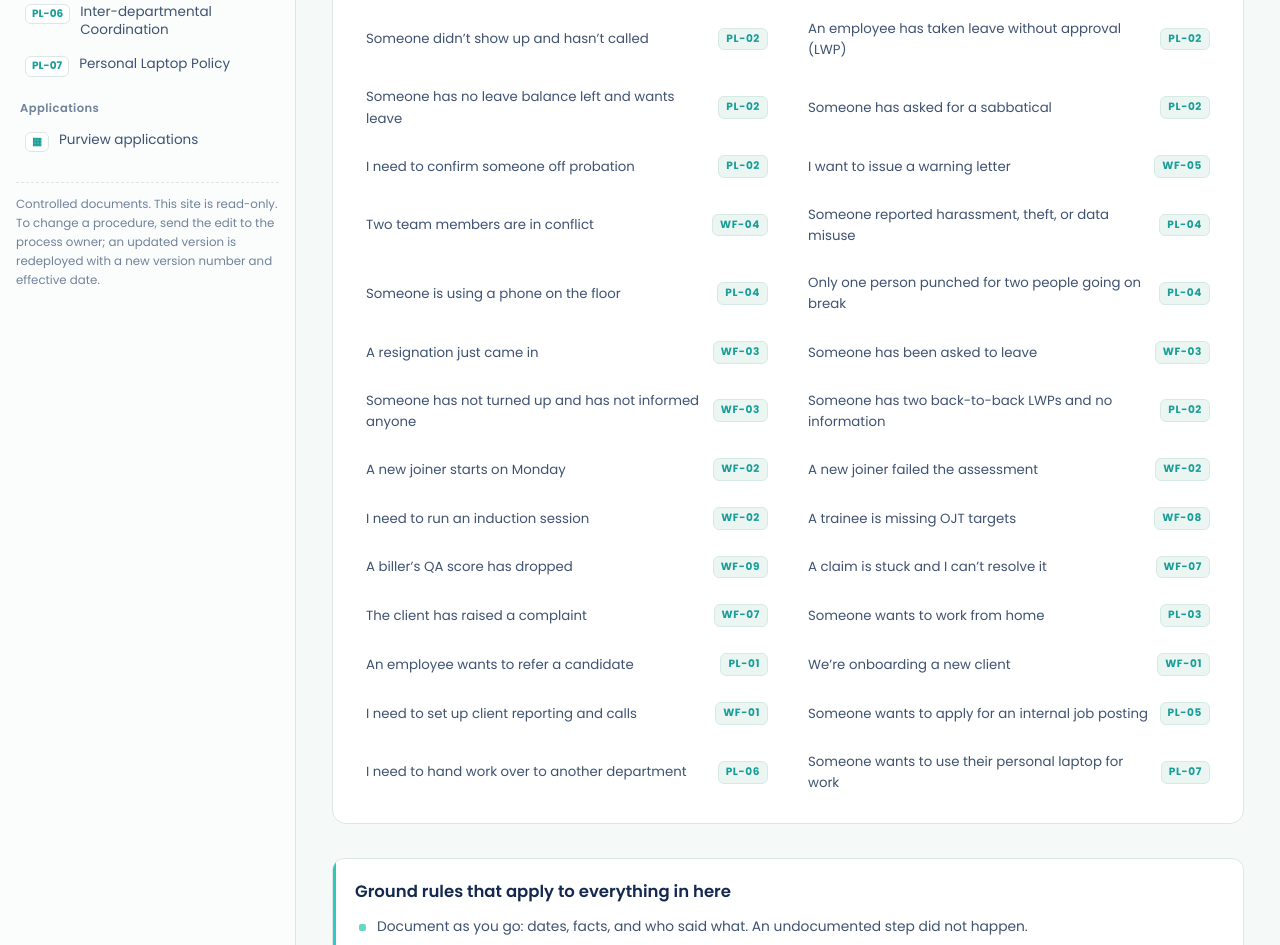
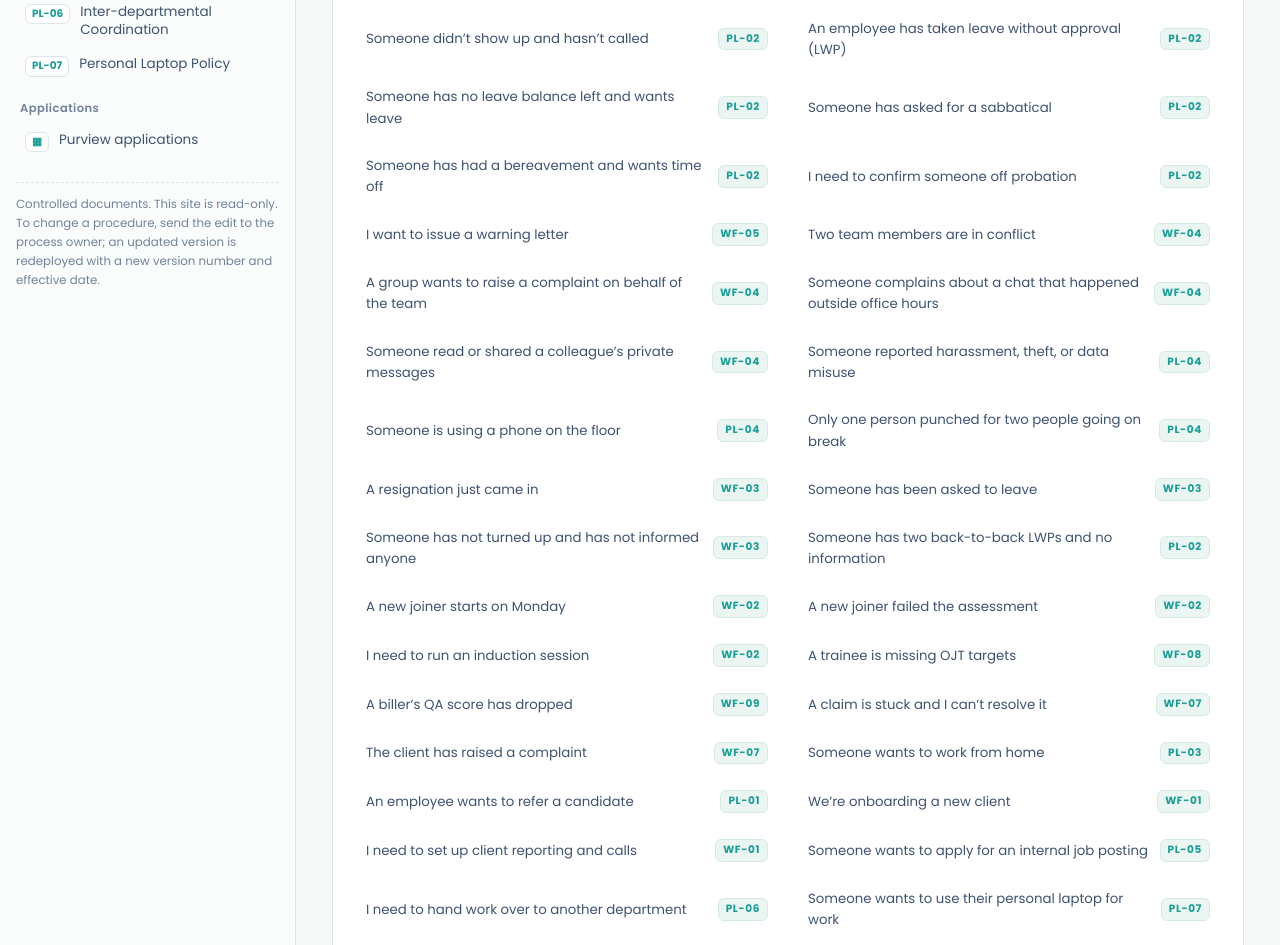
Before and after one commit to Purview-Healthcare/Store-Room, a plain HTML site: page index.html in a window 1280 px wide. Shown: the part 888-1833 px from the top of the page. Drawn offline with Linux system fonts and the light colour scheme.

Commit message:
Bereavement, sick-leave records, complaints, privacy and off-hours conversations (#5)
* Bereavement: no special leave; WFH ground under PL-03 rules (preview)

Co-Authored-By: Claude Opus 5.5 <noreply@anthropic.com>
Claude-Session: https://claude.ai/code/session_01S32d3jVhL7WPuHqUgLpL1z

* Sick leave: up to 2 days without medical records; no approval on a photo (preview)

Co-Authored-By: Claude Opus 5.5 <noreply@anthropic.com>
Claude-Session: https://claude.ai/code/session_01S32d3jVhL7WPuHqUgLpL1z

* Sick leave without medical records: SL limit, LWP with sandwich, warning ladder (preview)

Confirmed: 2 days SL, rest LWP, verbal warning; repeat within 45 days -> written warning.
Probation: 1 day SL, rest LWP, verbal warning; repeat within 20 days -> written warning.

Co-Authored-By: Claude Opus 5.5 <noreply@anthropic.com>
Claude-Session: https://claude.ai/code/session_01S32d3jVhL7WPuHqUgLpL1z

* WF-04: complaints are raised individually by the person affected (preview)

Co-Authored-By: Claude Opus 5.5 <noreply@anthropic.com>
Claude-Session: https://claude.ai/code/session_01S32d3jVhL7WPuHqUgLpL1z

* WF-04: colleagues' privacy and off-hours conversations

Co-Authored-By: Claude Opus 5.5 <noreply@anthropic.com>
Claude-Session: https://claude.ai/code/session_01S32d3jVhL7WPuHqUgLpL1z

---------

Co-authored-by: Claude <noreply@anthropic.com>

```diff
--- a/index.html
+++ b/index.html
@@ -846,6 +846,19 @@ id:'WF-04', cat:'workflow', title:'Conflict Resolution', short:'Resolving confli
 owner:'Supervisors + HR', applies:'Supervisors, Team Leads, Managers', version:'1.4', effective:'27 Oct 2026', review:'27 Apr 2027',
 purpose:'Every conflict is handled the same way, at the right level, without raised voices, and with everything documented on email. The first step is always the route check: decide which kind of conflict it is, peers, hierarchy, two team leads, two members from different teams, or TL and above, because each follows its own path, with the same steps at a different level. If it cannot be settled at one level, the next immediate level in the hierarchy is brought in.',
 sections:[
+ {type:'steps', name:'Raising a complaint or concern', time:'Before any conflict is worked', steps:[
+  {t:'Only the person directly affected raises it', who:'Employee', d:'Any **formal or informal complaint or workplace concern** must be raised by **the individual directly affected by the issue**.'},
+  {t:'No collective complaints on behalf of a team', who:'Everyone', d:'Employees who are **not directly involved in or affected by** a complaint should **not raise it collectively on behalf of a team or group**.'},
+  {t:'Raise it individually, through the reporting hierarchy', who:'Employee \u2192 Reporting hierarchy', d:'Concerns are communicated **individually through the appropriate reporting hierarchy**, not presented as collective team complaints.',
+   note:{k:'tip', h:'Receiving a group complaint', x:'If several people bring one complaint together, ask each person who is directly affected to raise their own concern individually. Then work each one through the route check below.'}},
+  {t:'Address it directly first, then escalate if unresolved', who:'Employee', d:'Employees are encouraged to **address concerns professionally and directly with the concerned individual**, or to **escalate them through the appropriate management channels** if the issue remains unresolved.'},
+  {t:'Conversations outside office hours are personal', who:'Everyone', d:'Any conversation between employees that takes place **outside office premises and working hours**, even if it involves office-related topics, is considered a **personal interaction** if it happens in a **friendly or informal context**. Such conversations **should not ordinarily be raised as formal workplace complaints**, because they took place outside working hours and were part of a personal interaction.'}
+ ]},
+ {type:'steps', name:'Respecting colleagues\u2019 privacy', time:'At all times', steps:[
+  {t:'Never access another employee\u2019s private messages', who:'Everyone', d:'Employees must **respect each other\u2019s privacy and confidentiality**. **Under no circumstances** should anyone intentionally **access, read, review, or share** another employee\u2019s **personal text messages or private conversations**.'},
+  {t:'If you see them by accident, stop there', who:'Everyone', d:'Even if **accidental access** to another employee\u2019s messages occurs, the individual must **refrain from reading further, discussing, sharing, or disclosing** the contents to anyone.'},
+  {t:'Keep professional boundaries', who:'Everyone', d:'Every employee is expected to **maintain professional boundaries** and **respect the personal privacy** of colleagues.'}
+ ]},
  {type:'table', name:'The route check — do this first', cols:['Category','Who is involved','Path'],
   rows:[
    ['Peers','User-level resources, for example, a conflict between two users','Section A below'],
@@ -1094,7 +1107,7 @@ purpose:'This is the supervisor\u2019s working version of the official Purview L
 sections:[
  {type:'table', name:'A. Leave types \u2014 official entitlements', cols:['Type','Entitlement','Key rules'],
   rows:[
-   ['Sick leave (SL)','1 per month; unused carries over until calendar year end','Approved at the supervisor\u2019s discretion. **Medical documents are required beyond one day for a confirmed employee, and for even a single day of sick leave for an employee on probation.** Any unplanned leave not applied for and approved before the start of the month is treated as SL, and as LWP if the balance is insufficient'],
+   ['Sick leave (SL)','1 per month; unused carries over until calendar year end','Approved at the supervisor\u2019s discretion. **Sick leave can be approved for a maximum of 2 days without medical records. Beyond 2 days, medical records are required before the leave is approved.** A photo is not a medical record: **leave cannot be granted on the basis of a photo.** For an employee on probation the limit is **1 day** without medical records. **If no medical records are provided, the extra days are LWP and a warning follows (Section B, \u201cNo medical records\u201d).** Any unplanned leave not applied for and approved before the start of the month is treated as SL, and as LWP if the balance is insufficient'],
    ['Half-day sick leave','\u2014','**Whenever a half day is taken it is always a sick leave, never a casual leave.** For falling sick during the shift; minimum 4 hours worked that day to qualify'],
    ['Casual leave (CL)','1 per month; unused carries forward','Request by email on or before the 25th of the previous month; approved ONLY on written email confirmation from the supervisor: submitting a request is not approval'],
    ['Half-day casual (paid)','\u2014','The only way a half day is a casual leave, and it must be **approved on or before the 25th of the previous month**, the same cycle as full-day casual leave. A half-day CL wanted in October is applied for and approved on or before 25 September. Minimum 4-hour shift to qualify'],
@@ -1102,6 +1115,7 @@ sections:[
    ['Maternity leave','Up to 8 weeks paid','Full-time employees with at least 12 months of service; for a newborn or newly adopted/placed child'],
    ['Paternity leave','**2 weeks** paid','Full-time employees with at least 12 months of service; for a newborn or newly adopted/placed child'],
    ['Sabbatical leave','As approved by the supervisor','For a medical reason or another genuine issue. **Valid proof is mandatory** and the supervisor validates it before approving. Approved for the duration requested and validated; **no extension is given once it ends** (Section C)'],
+   ['Bereavement','**No bereavement leave**: there is no special leave for it','**Bereavement cannot be applied for as a leave.** If the employee would like to work from home, bereavement is **one of the four grounds WFH is offered for** (PL-03). Every other WFH rule and eligibility condition applies unchanged: confirmed employees with 6 months completed, once in 6 months, 30 days maximum, and the request goes employee \u2192 supervisor \u2192 Sasha for approval'],
    ['Leave without pay (LWP)','Not an entitlement','**LWP applies in exactly two cases: (1) the leave is unapproved, or (2) the leave is approved but there is no leave balance left.** In either case the day is loss of pay. Request about a week ahead; maximum 15 continuous approved days in a month with management approval, then report back on day 16 or submit a resignation/separation request to HR. Exceptions only with prior written management approval. **Two back-to-back LWPs taken without any prior intimation are forwarded to HR as absconding.**']
   ],
   note:'The Leave Policy document on the ESS portal is the authoritative source: if this table and the portal ever differ, the portal wins and this page gets corrected.'},
@@ -1115,8 +1129,13 @@ sections:[
    note:{k:'comp', h:'When it does not apply', x:'The sandwich rule does not apply where the leave was requested and approved but there was no balance, that LWP carries a note instead (step 3).'}},
   {t:'Know the absconding trigger', who:'Supervisor \u2192 HR', d:'**Two back-to-back LWP days with no information and no approval**: after reasonable contact attempts on the registered phone, email, and official channels, is treated as absconding. Highlight it and refer it to HR; do not wait for a third day.',
    note:{k:'esc', h:'Escalation', x:'Absconding is then handled under WF-03: access revocation first, then the separation process.'}},
-  {t:'Request medical documents where the policy allows', who:'Supervisor + HR', d:'**Documents are required beyond one day for a confirmed employee, and for even a single day for an employee on probation.** Beyond that, for frequent, long, or extended sick leaves (including illness arising out of pregnancy), medical documents may be required and are verified via admin and the internal medical team. Forged or manipulated documents \u2192 strict disciplinary action, up to termination.',
-   note:{k:'comp', h:'Compliance', x:'Document verification is a defined policy right: use it through HR, never as a personal challenge to the employee.'}}
+  {t:'Request medical documents where the policy allows', who:'Supervisor + HR', d:'**Sick leave can be approved for up to 2 days without medical records. Past 2 days, only leave supported by medical records can be approved**, and a photo is never accepted in place of them. For an employee on probation the limit is **1 day**. Beyond that, for frequent, long, or extended sick leaves (including illness arising out of pregnancy), medical documents may be required and are verified via admin and the internal medical team. Forged or manipulated documents \u2192 strict disciplinary action, up to termination.',
+   note:{k:'comp', h:'Compliance', x:'Document verification is a defined policy right: use it through HR, never as a personal challenge to the employee.'}},
+  {t:'No medical records: SL for the allowed days, LWP for the rest, and a warning', who:'Supervisor', d:'If the employee takes leave **citing a medical issue** but **cannot provide medical records**, only the allowed days are counted as sick leave. **Every remaining day is LWP, and the sandwich policy applies.** A **verbal warning is given and documented**. If the employee **repeats the same within the set window**, a **written warning letter** is issued through WF-05.',
+   tables:[{title:'Leave citing a medical issue, with no medical records', cols:['Employee','SL applied','Remaining days','First time','Repeat within'], rows:[
+     ['**Confirmed**','**2 days**','LWP, sandwich policy applies','Verbal warning, documented','**45 days** \u2192 written warning letter (WF-05)'],
+     ['**On probation**','**1 day**','LWP, sandwich policy applies','Verbal warning, documented','**20 days** \u2192 written warning letter (WF-05)']]}],
+   note:{k:'comp', h:'Document the verbal warning', x:'Record the dates, the reason given and that no medical records were provided. Without that record, a repeat inside the window cannot be treated as a repeat.'}}
  ]},
  {type:'steps', name:'C. Sabbatical leave', time:'By request, duration as approved', steps:[
   {t:'Understand what a sabbatical is for', who:'Supervisor', d:'A sabbatical is a block of time away from work for a genuine reason: a **medical reason**, or another issue serious enough that the employee cannot continue working for a period. It is not an extension of casual or sick leave and it is not an entitlement anyone can claim.'},
@@ -1146,7 +1165,7 @@ sections:[
   {t:'Check eligibility', who:'Supervisor', d:'WFH is only for **confirmed employees who have completed 6 months with the company**. Employees on probation, in Training or in OJT work from office. Role must be suitable for remote work, with no active warning and performance at target for the recent review period.'},
   {t:'Confirm the eligibility criteria', who:'Supervisor', d:'These four grounds **are the eligibility criteria** for work from home. A request that does not sit in one of them is not eligible, and the answer is no. Do not invent a fifth.',
    tables:[{title:'Eligibility criteria \u2014 the four grounds', cols:['Ground','Covers'], rows:[
-     ['Bereavement','A death in the family or of someone close'],
+     ['Bereavement','A death in the family or of someone close. There is no separate bereavement leave (PL-02): WFH is how bereavement is supported, under the same rules and eligibility as every other ground'],
      ['Medical issue','The employee’s own medical situation, or caring for an immediate family member'],
      ['Wedding','The wedding of someone close to the employee'],
      ['Exams','The employee’s own examinations']]}]},
@@ -1370,9 +1389,13 @@ var SITUATIONS = [
  {q:'An employee has taken leave without approval (LWP)', to:'PL-02'},
  {q:'Someone has no leave balance left and wants leave', to:'PL-02'},
  {q:'Someone has asked for a sabbatical', to:'PL-02'},
+ {q:'Someone has had a bereavement and wants time off', to:'PL-02'},
  {q:'I need to confirm someone off probation', to:'PL-02'},
  {q:'I want to issue a warning letter', to:'WF-05'},
  {q:'Two team members are in conflict', to:'WF-04'},
+ {q:'A group wants to raise a complaint on behalf of the team', to:'WF-04'},
+ {q:'Someone complains about a chat that happened outside office hours', to:'WF-04'},
+ {q:'Someone read or shared a colleague\u2019s private messages', to:'WF-04'},
  {q:'Someone reported harassment, theft, or data misuse', to:'PL-04'},
  {q:'Someone is using a phone on the floor', to:'PL-04'},
  {q:'Only one person punched for two people going on break', to:'PL-04'},
```
